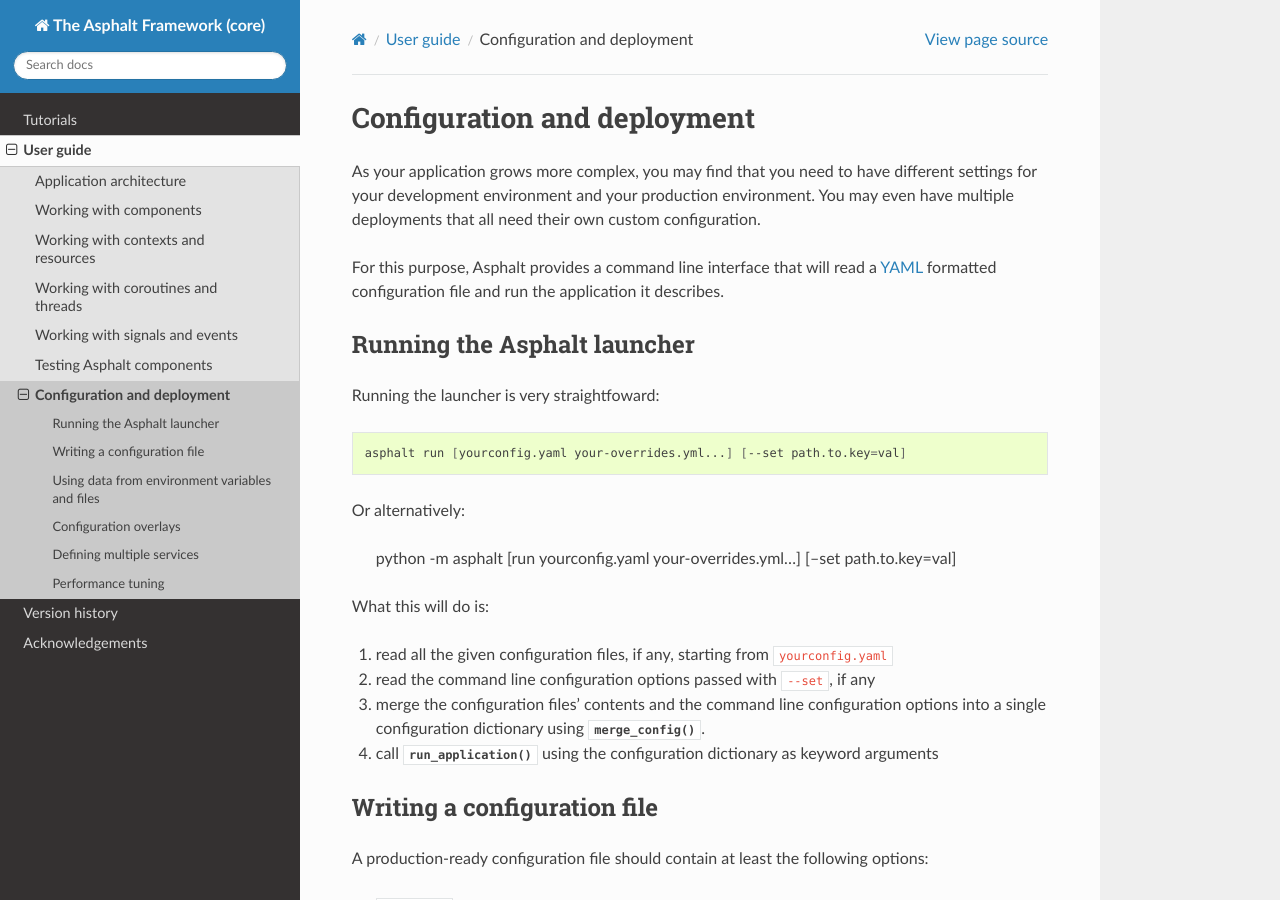
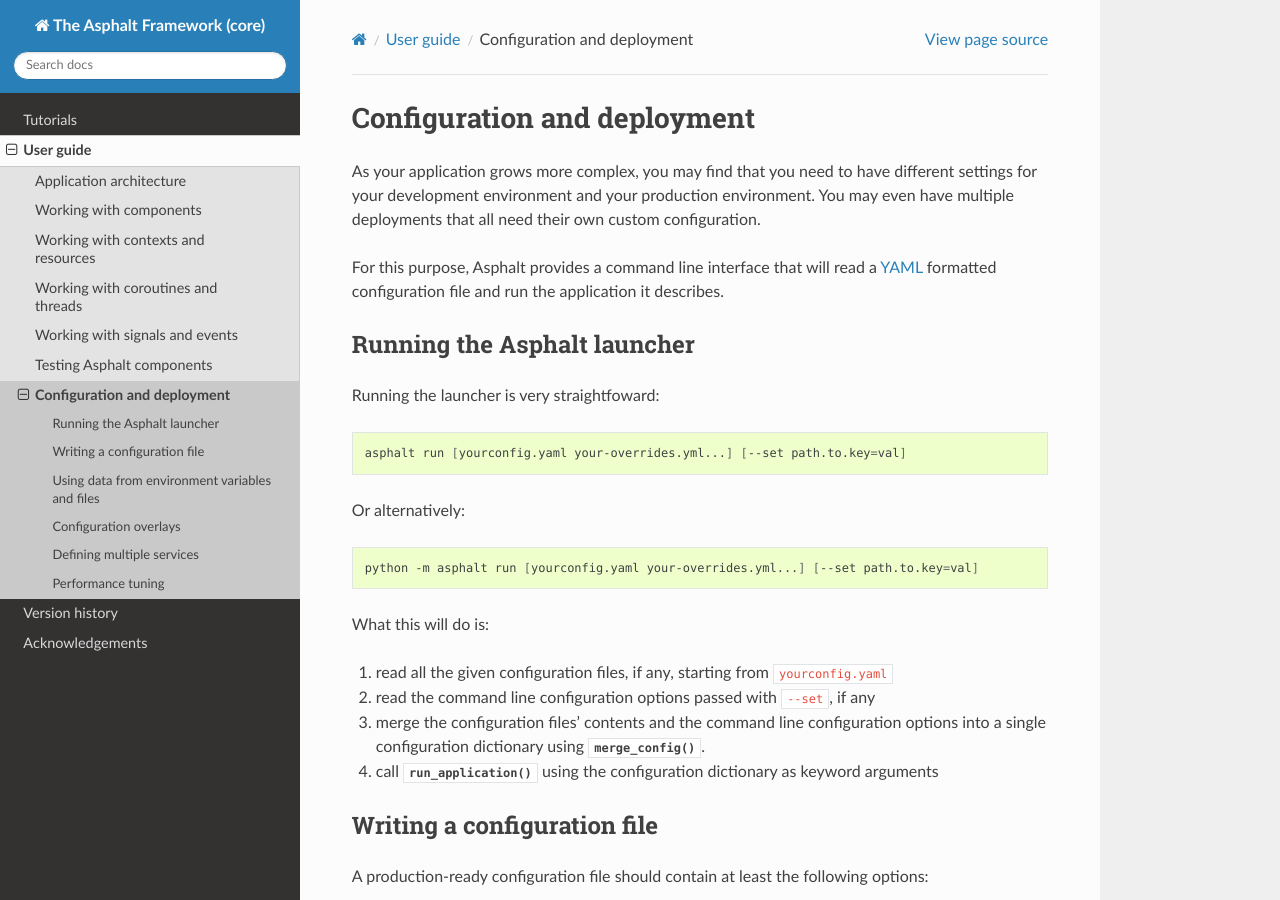
Before and after one commit to asphalt-framework/asphalt, a Sphinx documentation site: the page built from docs/userguide/deployment.rst, in a window 1280 px wide and 900 px high. Built offline with Sphinx 7.4.7 and the Read the Docs theme 2.0.0, drawn with Linux system fonts in a browser that asks for light colours; the version number could not be read and is left out.

Commit message:
Added missing syntax highlighting (#52)

```diff
--- a/docs/userguide/deployment.rst
+++ b/docs/userguide/deployment.rst
@@ -21,7 +21,9 @@
 
 Or alternatively:
 
-    python -m asphalt [run yourconfig.yaml your-overrides.yml...] [--set path.to.key=val]
+.. code-block:: bash
+
+    python -m asphalt run [yourconfig.yaml your-overrides.yml...] [--set path.to.key=val]
 
 What this will do is:
 
```
